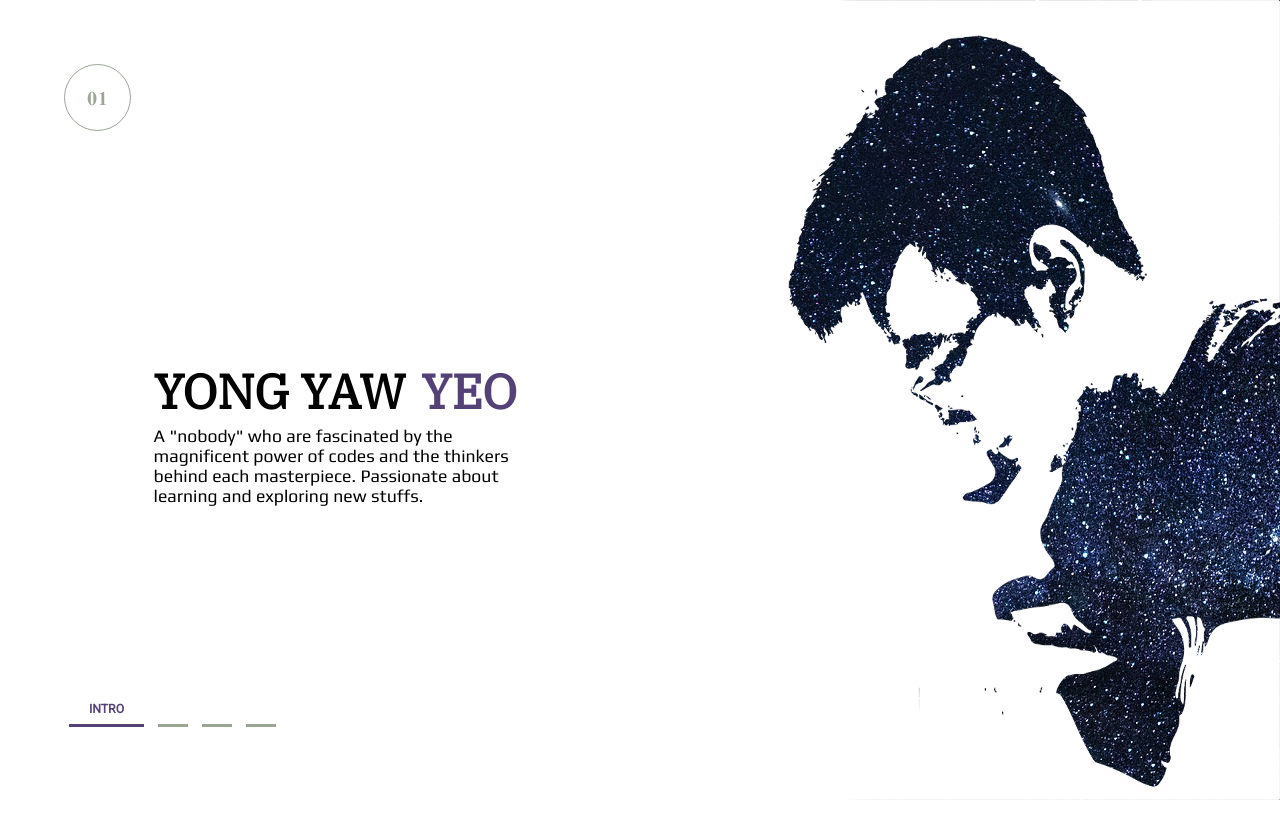
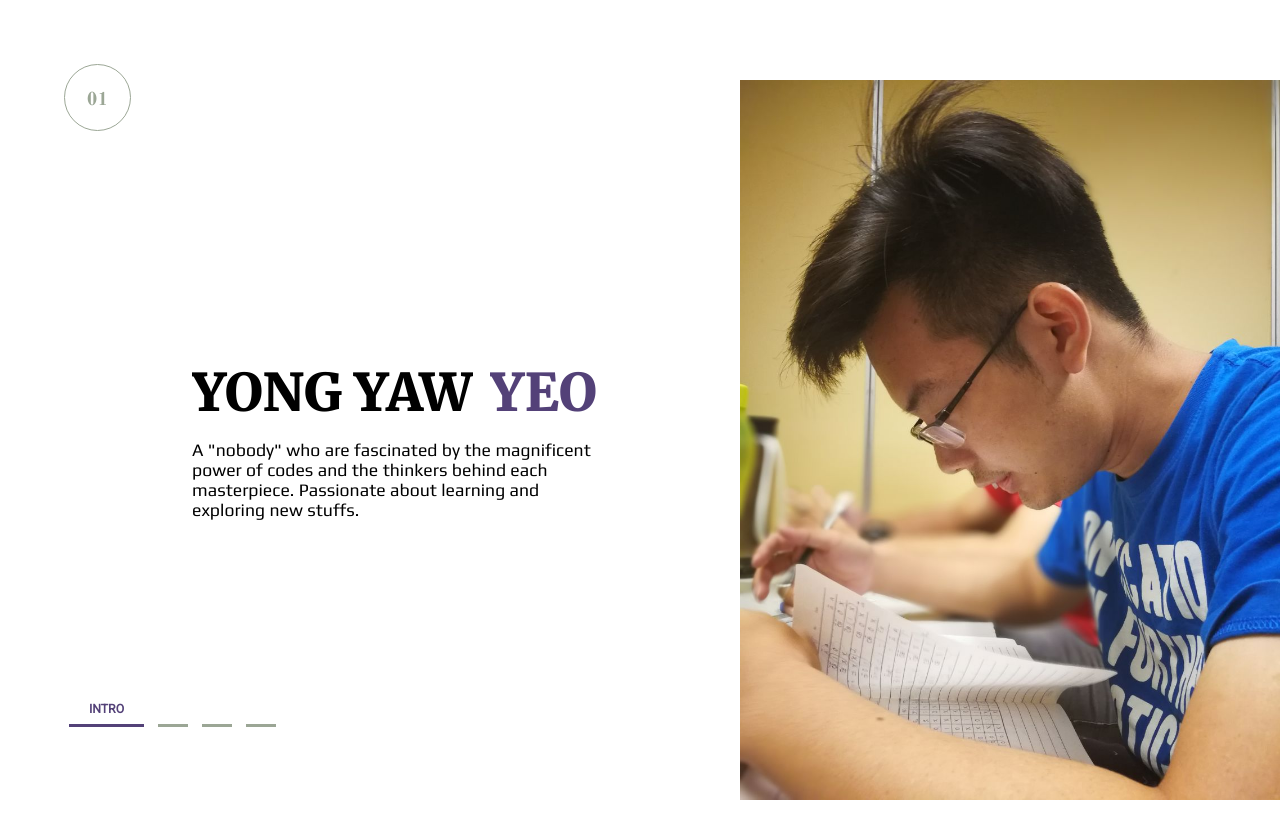
Before and after one commit to y0ngyaw/portfolio, a plain HTML site: page index.html in a window 1280 px wide. Shown: the top 838 px of the page. Drawn offline with nearby package versions, Linux system fonts and the light colour scheme; a web font is replaced by a local one.

Commit message:
Update first page UI

```diff
--- a/assets/javascripts/section_1.js
+++ b/assets/javascripts/section_1.js
@@ -68,9 +68,22 @@ const section_1 = {
 			section_1.intro_loaded = false;
 		}
 	},
+	mask_remove: function() {
+		let mask = document.getElementById("mask");
+		mask.style.transform = "translate3d(0, -100%, 0)";
+		let img = document.getElementById("img-1");
+		img.style.opacity = 1;
+	},
+	mask_cover: function() {
+		let mask = document.getElementById("mask");
+		mask.style.transform = "translate3d(0, 0, 0)";
+		let img = document.getElementById("img-1");
+		img.style.opacity = 0.5;
+	}
 }
 
 var section_1_in = function() {
+	section_1.mask_remove();
 	section_1.in_position(section_1.firstname());
 	section_1.in_position(section_1.lastname());
 	section_1.lastname().style.transitionDelay = "0.5s";
@@ -96,6 +109,7 @@ var section_1_out = function() {
 	section_1.remove_in_position(section_1.firstname());
 	section_1.remove_in_position(section_1.lastname());
 	section_1.lastname().style.transitionDelay = "0s";
+	section_1.mask_cover();
 	section_1.animate_out();
 };
 
--- a/assets/stylesheets/main.css
+++ b/assets/stylesheets/main.css
@@ -24,14 +24,16 @@ canvas {
 }
 
 h1 {
-	font-family: "IBM Plex Serif", serif;
-	font-size: 300%;
+	//font-family: "IBM Plex Serif", serif;
+	font-family: 'Merriweather', serif;
+	font-size: 325%;
 	font-weight: bold;
 	text-transform: uppercase;
 }
 
 h2 {
-	font-family: "IBM Plex Serif", serif;
+	//font-family: "IBM Plex Serif", serif;
+	font-family: 'Merriweather', serif;
 	font-size: 225%;
 	font-weight: bold;
 	text-transform: uppercase;
@@ -210,22 +212,53 @@ section {
 
 /* Section 1 */
 .section-1 {
-	background-image: url('../images/milky_way.jpg');
-	background-repeat: repeat;
-	background-position: 50% 0;
 	white-space: normal;
+	background-color: #fff;
 }
 
 .section-1-wrapper {
 	display: block;
 	position: absolute;
-    width: 30%;
+    width: 35%;
     top: 45%;
-    left: 12%;
+    left: 15%;
+    z-index: 10;
 }
 
 .section-1-wrapper .section-1-title {
 	box-sizing: border-box;
+}
+
+.section-1-wrapper .section-1-intro {
+	width: 90%;
+	margin-top: 2.5%;
+}
+
+.section-1-image {
+    position: absolute;
+    right: 0;
+    bottom: 0;
+    height: 90%;
+    overflow: hidden;
+    transition: height 1.5s ease-in-out;
+}
+
+.section-1-image .mask{
+	display: block;
+	position: absolute;
+	bottom: 0;
+	width: 100%;
+	height: 100%;
+	background-color: #fff;
+	transition: transform 1s ease-in-out;
+	transform-origin: bottom bottom;
+	z-index: 2;
+}
+
+.section-1-image img {
+	height: 100%;
+	transition: opacity 1s ease-in-out;
+	opacity: 0.5;
 }
 
 .firstname-wrapper,
@@ -275,18 +308,12 @@ section {
 	display: inline;
 }
 
-.section-1-image {
-	height: 100%;
-	width: 100%;
-	float: right;
-}
-
 /* Section 1 */
 
 
 /* Section 2 */
 .section-2 {
-	background-image: url('../images/temp-2.jpeg');
+	background-image: url('../images/road.jpg');
 	background-repeat: no-repeat;
 	color: #fff;
 }
--- a/index.html
+++ b/index.html
@@ -5,7 +5,7 @@
 	<title>Document</title>
 	<link href="https://fonts.googleapis.com/css?family=Roboto|IBM+Plex+Serif" rel="stylesheet">
 	<link href="https://fonts.googleapis.com/css?family=Old+Standard+TT:700|Play" rel="stylesheet">
-	<link href="https://fonts.googleapis.com/css?family=Francois+One" rel="stylesheet">
+	<link href="https://fonts.googleapis.com/css?family=Merriweather:900" rel="stylesheet">
 	<link rel="stylesheet" href="https://use.fontawesome.com/releases/v5.0.13/css/all.css" integrity="sha384-DNOHZ68U8hZfKXOrtjWvjxusGo9WQnrNx2sqG0tfsghAvtVlRW3tvkXWZh58N9jp" crossorigin="anonymous">
 	<link rel="stylesheet" href="assets/stylesheets/main.css">
 	<script src="https://code.jquery.com/jquery-3.3.1.min.js" integrity="sha256-FgpCb/KJQlLNfOu91ta32o/NMZxltwRo8QtmkMRdAu8=" crossorigin="anonymous"></script>
@@ -66,7 +66,12 @@
 							</h3>
 						</div>
 					</div>
-					<img src="assets/images/transparent2.png" class="section-1-image" >
+
+					<div class="section-1-image" id="section-1-image">
+						<div class="mask" id="mask">
+						</div>
+						<img src="assets/images/me-color.jpg" id="img-1">
+					</div>
 				</section>
 			</div>
 
@@ -103,9 +108,9 @@
 					<div class="section-4-wrapper">
 						<div class="talk-wrapper">
 							<div class="talk-view">
-								<h1 class="talk-text" id="talk-text">
+								<h2 class="talk-text" id="talk-text">
 									Let's Talk
-								</h1>
+								</h2>
 							</div>
 						</div>
 						<div class="contact-wrapper">
```
Also changed, not shown: assets/images/me-color.jpg (added).
